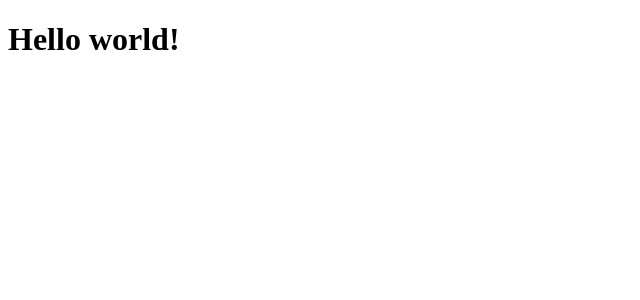
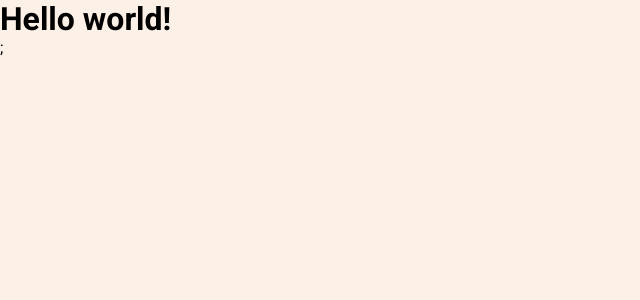
Before and after one commit to TopFireBr3/WebSchool, a React (Create React App) app: page / in a window 1280 px wide. Shown: the top 300 px of the page, without its empty margins (0-640 px from the left). Built offline with nearby package versions, Linux system fonts and the light colour scheme.

Commit message:
feat: Global Style

```diff
--- a/public/index.html
+++ b/public/index.html
@@ -22,6 +22,10 @@
       work correctly both with client-side routing and a non-root public URL.
       Learn how to configure a non-root public URL by running `npm run build`.
     -->
+  <link rel="preconnect" href="https://fonts.googleapis.com">
+  <link rel="preconnect" href="https://fonts.gstatic.com" crossorigin>
+  <link href="https://fonts.googleapis.com/css2?family=Roboto:wght@400;500;700;900&display=swap" rel="stylesheet">
+
   <title>WebSchool</title>
 </head>
 
--- a/src/App.js
+++ b/src/App.js
@@ -1,5 +1,12 @@
+import GlobalStyle from "./styles/global";
+
 function App() {
-  return <h1>Hello world!</h1>;
+  return (
+    <>
+      <GlobalStyle />
+      <h1>Hello world!</h1>;
+    </>
+  );
 }
 
 export default App;
--- a/src/styles/global.js
+++ b/src/styles/global.js
@@ -0,0 +1,31 @@
+import { createGlobalStyle } from "styled-components";
+
+export default createGlobalStyle`
+    * {
+        margin: 0;
+        padding: 0;
+        box-sizing: border-box;
+        font-family: 'Roboto', sans-serif;
+    }
+    ul,ol,li{
+        list-style: none;
+    }
+    button {
+        outline: none;
+        cursor: pointer;
+    }
+    :root {
+        --body: #FDF0E7;
+        --white: #FFFFFF;
+        --black: #000000;
+        --blue-0: #C8FCFA;
+        --blue-1: #68DAD8;
+        --pink-0: #E08692;
+        --pink-1: #E26786;
+        --grey-0: #F4F4F4;
+        --grey-1: #6B6B6B;
+    }
+    body {
+        background: var(--body);
+    }
+`;
```
